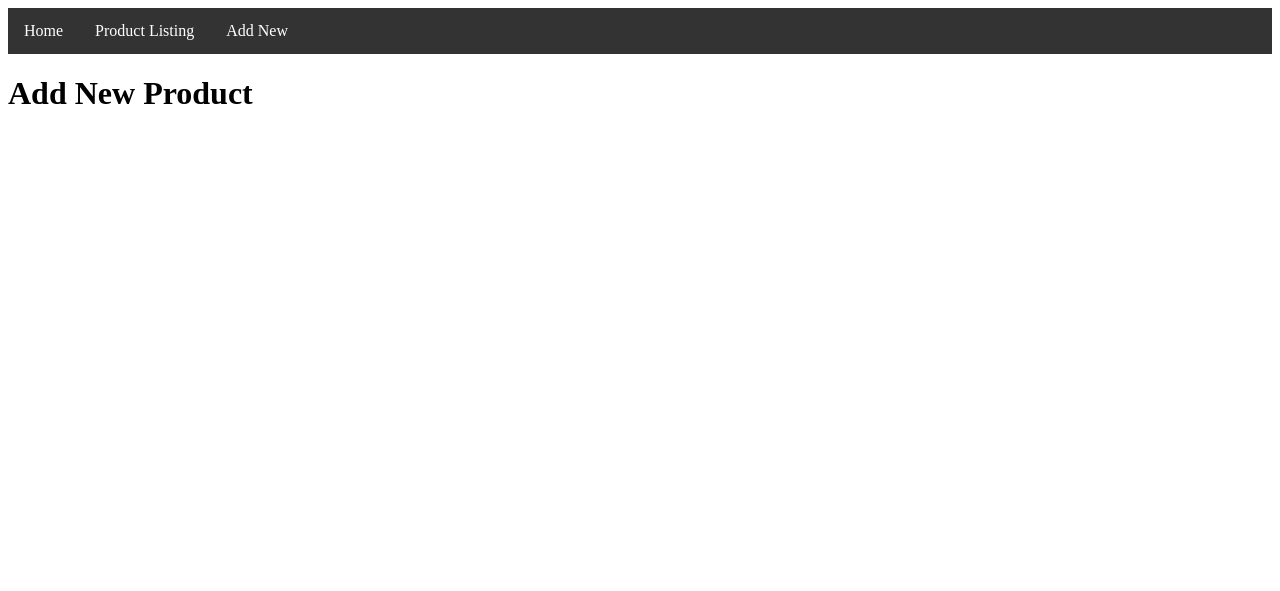
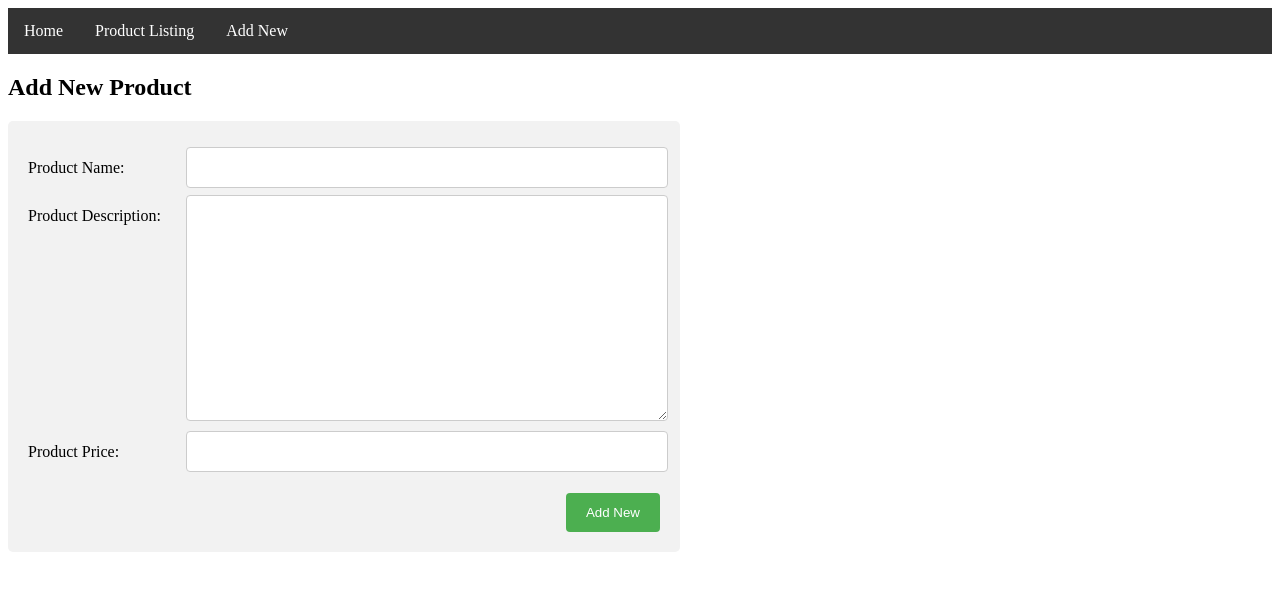
Before and after one commit to Latiyan/testproject, a Django app: page /add in a window 1280 px wide. Shown: the top 591 px of the page. Run offline with Django 3.2, Linux system fonts and the light colour scheme.

Commit message:
New products added in DB and redirected to listing page

```diff
--- a/products/templates/add.html
+++ b/products/templates/add.html
@@ -1,3 +1,60 @@
 {% extends 'index.html' %}
 
-{% block content %}<h1>Add New Product</h1>{% endblock content %}
+{% block style %}
+
+#name, #description, #price {width: 96.3%;padding: 12px;border: 1px solid #ccc;border-radius: 4px;resize: vertical;}
+textarea {height: 200px;}
+input[type=submit] {background-color: #4CAF50;color: white;padding: 12px 20px;border: none;border-radius: 4px;cursor: pointer;float: right;}
+input[type=submit]:hover {background-color: #45a049;}
+
+.container {width: 50%;border-radius: 5px;background-color: #f2f2f2;padding: 20px;}
+label {padding: 12px 12px 12px 0;display: inline-block;}
+.col-25 {float: left;width: 25%;margin-top: 6px;}
+.col-75 {float: left;width: 75%;margin-top: 6px;}
+.row:after {content: "";display: table;clear: both;}
+.mt-20 {margin-top:20px;}
+
+{% endblock style %}
+
+{% block content %}
+
+<h2>Add New Product</h2>
+
+<div class="container">
+    <form method="POST" action="/addnew">
+        {% csrf_token %}
+
+        <div class="row">
+            <div class="col-25">
+                <label for="name">Product Name:</label>
+            </div>
+            <div class="col-75">
+                <input type="text" id="name" name="name">
+            </div>
+        </div>
+
+        <div class="row">
+            <div class="col-25">
+                <label for="description">Product Description:</label>
+            </div>
+            <div class="col-75">
+                <textarea id="description" name="description"></textarea>
+            </div>
+        </div>
+
+        <div class="row">
+            <div class="col-25">
+                <label for="price">Product Price:</label>
+            </div>
+            <div class="col-75">
+                <input type="number" id="price" name="price">
+            </div>
+        </div>
+
+        <div class="row mt-20">
+            <input type="submit" value="Add New">
+        </div>
+    </form>
+</div>
+
+{% endblock content %}
--- a/products/templates/index.html
+++ b/products/templates/index.html
@@ -9,6 +9,9 @@
     li a {display: block;color: white;text-align: center;padding: 14px 16px;text-decoration: none;}
     li a.active, li a:hover {background-color: #4CAF50;}
 
+    {% block style %}{% endblock style %}
+
+
     </style>
 </head>
 
@@ -19,7 +22,7 @@
     <li><a href="/add">Add New</a></li>
 </ul>
 
-{% block content %}{% endblock %}
+{% block content %}{% endblock content %}
 
 </body>
 
--- a/products/urls.py
+++ b/products/urls.py
@@ -2,8 +2,9 @@ from django.urls import path
 from . import views
 
 urlpatterns = [
-    path('', views.index, name='HomePage'),
-    path('home', views.index, name='HomePage'),
-    path('listing', views.listing, name='ProductListing'),
-    path('add', views.add, name='AddNewProduct'),
+    path('', views.index, name='index'),
+    path('home', views.index, name='home'),
+    path('listing', views.listing, name='listing'),
+    path('add', views.add, name='add'),
+    path('addnew', views.addnew, name='addnew'),
 ]
--- a/products/views.py
+++ b/products/views.py
@@ -1,4 +1,6 @@
-from django.shortcuts import render
+from django.shortcuts import render, redirect
+from datetime import datetime
+from .models import Products
 
 
 # Create your views here.
@@ -9,6 +11,7 @@ def index(request):
 
     return render(request, 'home.html', context)
 
+
 def listing(request):
     context = {
         #
@@ -16,9 +19,23 @@ def listing(request):
 
     return render(request, 'listing.html', context)
 
+
 def add(request):
     context = {
         #
     }
 
     return render(request, 'add.html', context)
+
+
+def addnew(request):
+    if request.method == 'POST':
+        name = request.POST.get('name')
+        description = request.POST.get('description')
+        price = request.POST.get('price')
+        date_created = datetime.today()
+        product = Products(name=name, description=description, price=price, date_created=date_created)
+
+        product.save()
+
+    return redirect('/listing')
```
Also changed, not shown: db.sqlite3.
